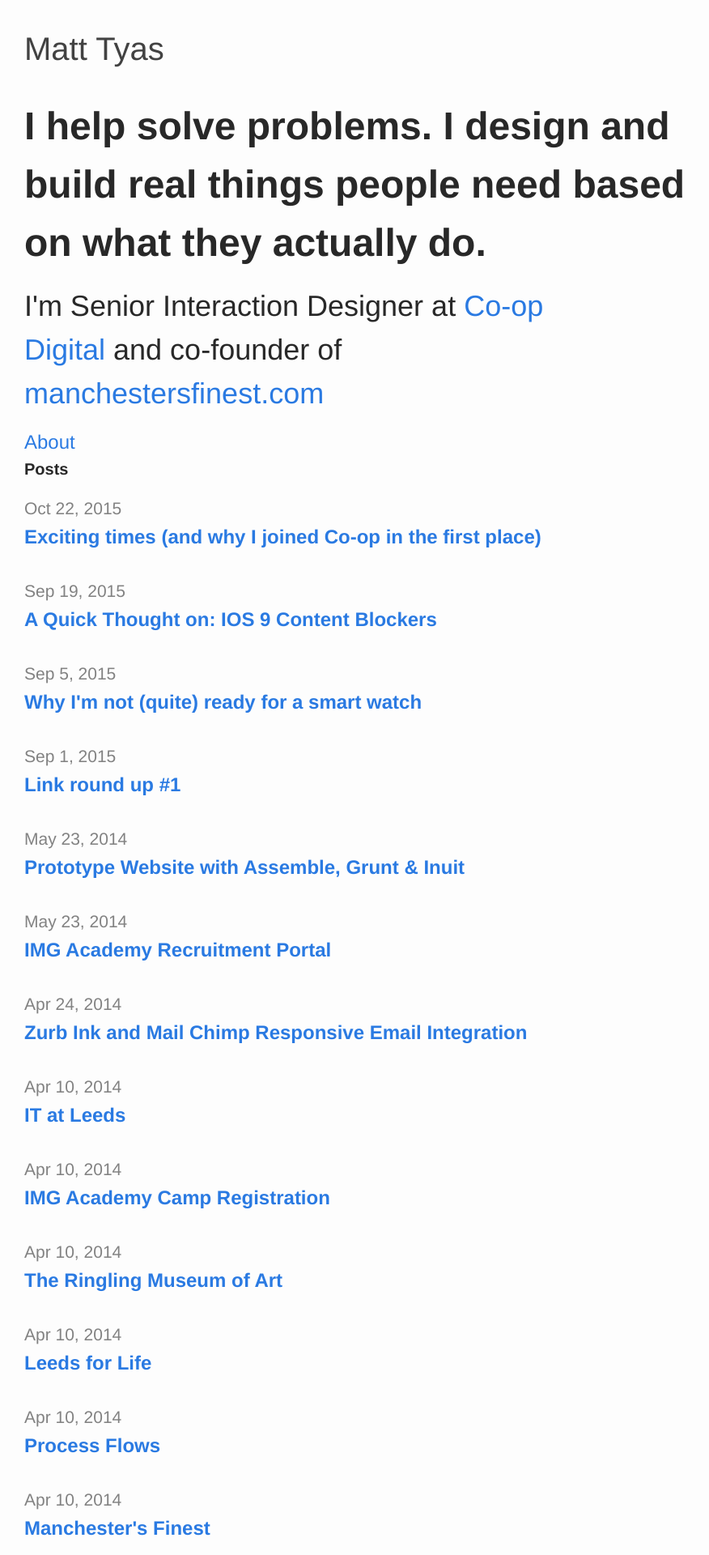
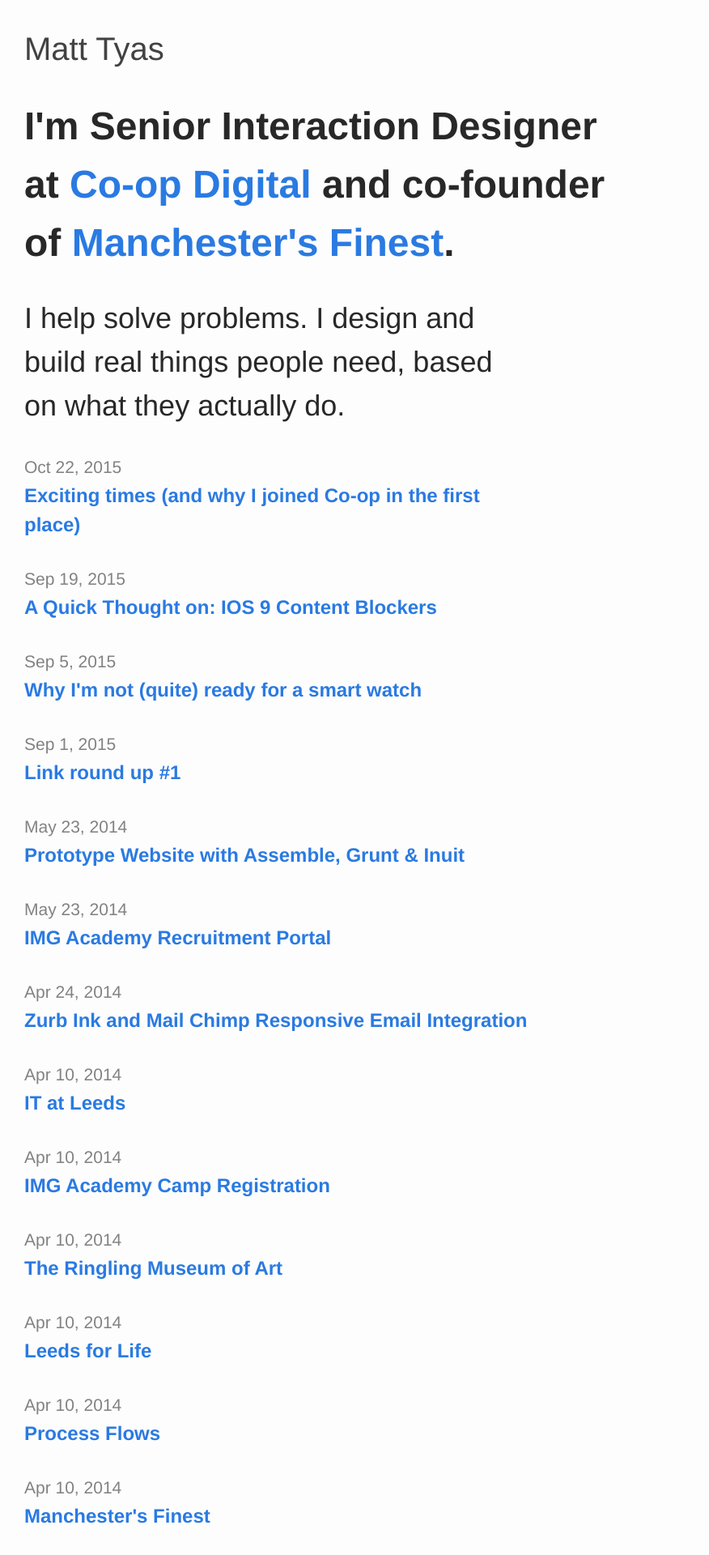
Before and after one commit to matt-tyas/matt-tyas.github.io, a Jekyll site: the page built from index.html, in a window 1280 px wide. Shown: the top 1920 px of the page at 81% size, without its empty margins (0-876 px from the left). Built offline with Jekyll 4.4.1, drawn with Linux system fonts in a browser that asks for light colours.

Commit message:
grid added

```diff
--- a/_layouts/post.html
+++ b/_layouts/post.html
@@ -1,6 +1,8 @@
 ---
 layout: default
 ---
+<div class="row">
+  <div class="column small-12 medium-8 large-6">
     <article class="post" itemscope itemtype="http://schema.org/BlogPosting">
 
       <header class="post-header">
@@ -13,3 +15,5 @@ layout: default
       </div>
 
     </article>
+  </div>
+</div>
--- a/_sass/_base.scss
+++ b/_sass/_base.scss
@@ -34,7 +34,7 @@ h1, h2, h3, h4, h5, h6,
 p, blockquote, pre,
 ul, ol, dl, figure,
 %vertical-rhythm {
-    margin-bottom: $spacing-unit / 2;
+    margin-bottom: $spacing-unit;
 }
 
 /**
@@ -80,6 +80,17 @@ li {
  * Headings
  */
 
+@include media-query($on-palm) {
+    h1 {
+        font-size: 38px;
+        line-height: 1.3;
+    }
+    h2 {
+        font-size: 32px;
+        line-height: 1.3;
+    }
+}
+
 h2 {
     font-weight: $base-font-weight;
 }
@@ -97,11 +108,11 @@ a {
     text-decoration: none;
 
     &:visited {
-        color: darken($brand-color, 15%);
+        // color: darken($brand-color, 15%);
     }
 
     &:hover {
-        color: $text-color;
+        color: darken($brand-color, 15%);
         text-decoration: underline;
     }
 }
--- a/_sass/_layout.scss
+++ b/_sass/_layout.scss
@@ -13,6 +13,11 @@
     &,
     &:visited {
         color: $grey-color-dark;
+    }
+}
+@include media-query($on-palm) {
+    .site-title {
+        font-size: 31px;
     }
 }
 
--- a/index.html
+++ b/index.html
@@ -3,20 +3,20 @@ layout: default
 ---
 
     <div class="row">
-        <div class="column small-12 medium-12 large-8">
-            <h1>I help solve problems. I design and build real things people need based on what they actually do.</h1>
+        <div class="column small-12 medium-10 large-7">
+            <h1>I'm Senior Interaction Designer at <a href="http://www.coop.co.ok">Co-op Digital</a> and co-founder of <a href="http://www.manchestersfinest.com">Manchester's Finest</a>.</h1>
         </div>
-        <div class="column small-12 medium-8 large-7">
-            <h2>I'm Senior Interaction Designer at <a href="http://www.coop.co.ok">Co-op Digital</a> and co-founder of <a href="http://www.manchestersfinest.com">manchestersfinest.com</a></h2>
-            <a href="{{ site.baseurl }}/about/">About</a>
-            <h3 class="page-heading">Posts</h2>
+        <div class="column small-12 medium-8 large-6">
+            <h2>I help solve problems. I design and build real things people need, based on what they actually do.</h2>
+            <!-- <a href="{{ site.baseurl }}/about/">About</a> -->
+            <!-- <h3 class="page-heading">Posts</h3> -->
             <ul class="post-list">
                 {% for post in site.posts %}
                 <li>
                     <span class="post-meta">{{ post.date | date: "%b %-d, %Y" }}</span>
-                    <h3>
+                    <h4>
                         <a class="post-link" href="{{ post.url | prepend: site.baseurl }}">{{ post.title }}</a>
-                    </h3>
+                    </h4>
                 </li>
                 {% endfor %}
             </ul>
```
Lines whose indentation alone changed are shown as unchanged.
